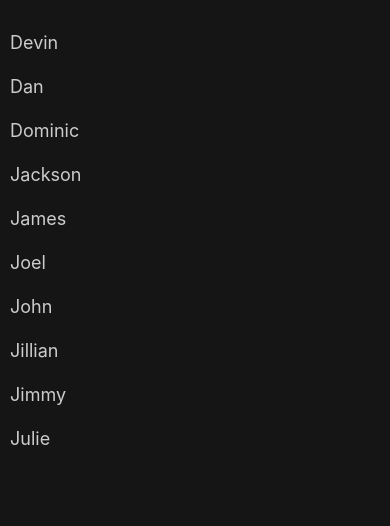
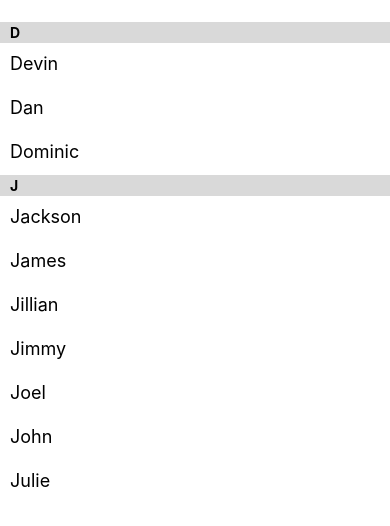
Before and after one commit to KalaiselvanSivakumar/Tutorial-ReactNative-Basics, a React Native app: screen / in a window 390 px wide. Shown: the top 526 px of the page. Built offline with nearby package versions, Linux system fonts and the light colour scheme.

Commit message:
Basics: Using SectionList

```diff
--- /dev/null
+++ b/basics/UsingSectionList.js
@@ -0,0 +1,51 @@
+import React from 'react';
+import {SectionList, StyleSheet, Text, View} from 'react-native';
+
+const data = [
+  {
+    title: 'D',
+    data: ['Devin', 'Dan', 'Dominic'],
+  },
+  {
+    title: 'J',
+    data: ['Jackson', 'James', 'Jillian', 'Jimmy', 'Joel', 'John', 'Julie'],
+  },
+];
+
+const styles = StyleSheet.create({
+  container: {
+    flex: 1,
+    paddingTop: 22,
+  },
+  sectionHeader: {
+    paddingTop: 2,
+    paddingLeft: 10,
+    paddingRight: 10,
+    paddingBottom: 2,
+    fontSize: 14,
+    fontWeight: 'bold',
+    backgroundColor: 'rgba(217,217,217,1.0)',
+  },
+  item: {
+    padding: 10,
+    fontSize: 18,
+    height: 44,
+  },
+});
+
+const SectionListBasics = () => {
+  return (
+    <View style={styles.container}>
+      <SectionList
+        sections={data}
+        renderItem={({item}) => <Text style={styles.item}>{item}</Text>}
+        renderSectionHeader={({section}) => (
+          <Text style={styles.sectionHeader}>{section.title}</Text>
+        )}
+        keyExtractor={(item, index) => item + index}
+      />
+    </View>
+  );
+};
+
+export default SectionListBasics;
```
Also changed, not shown: App.js (+5 -2 lines).
